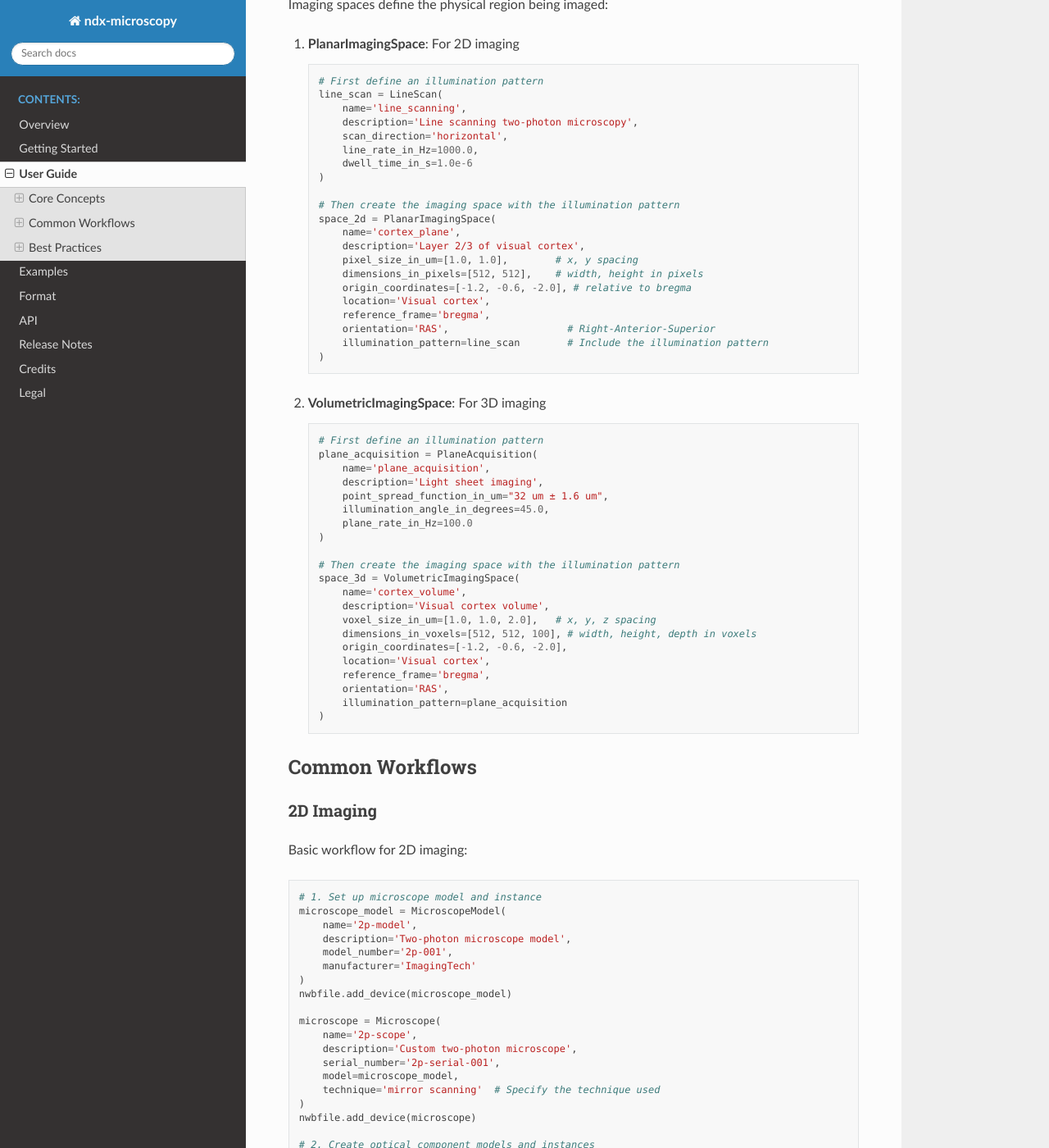
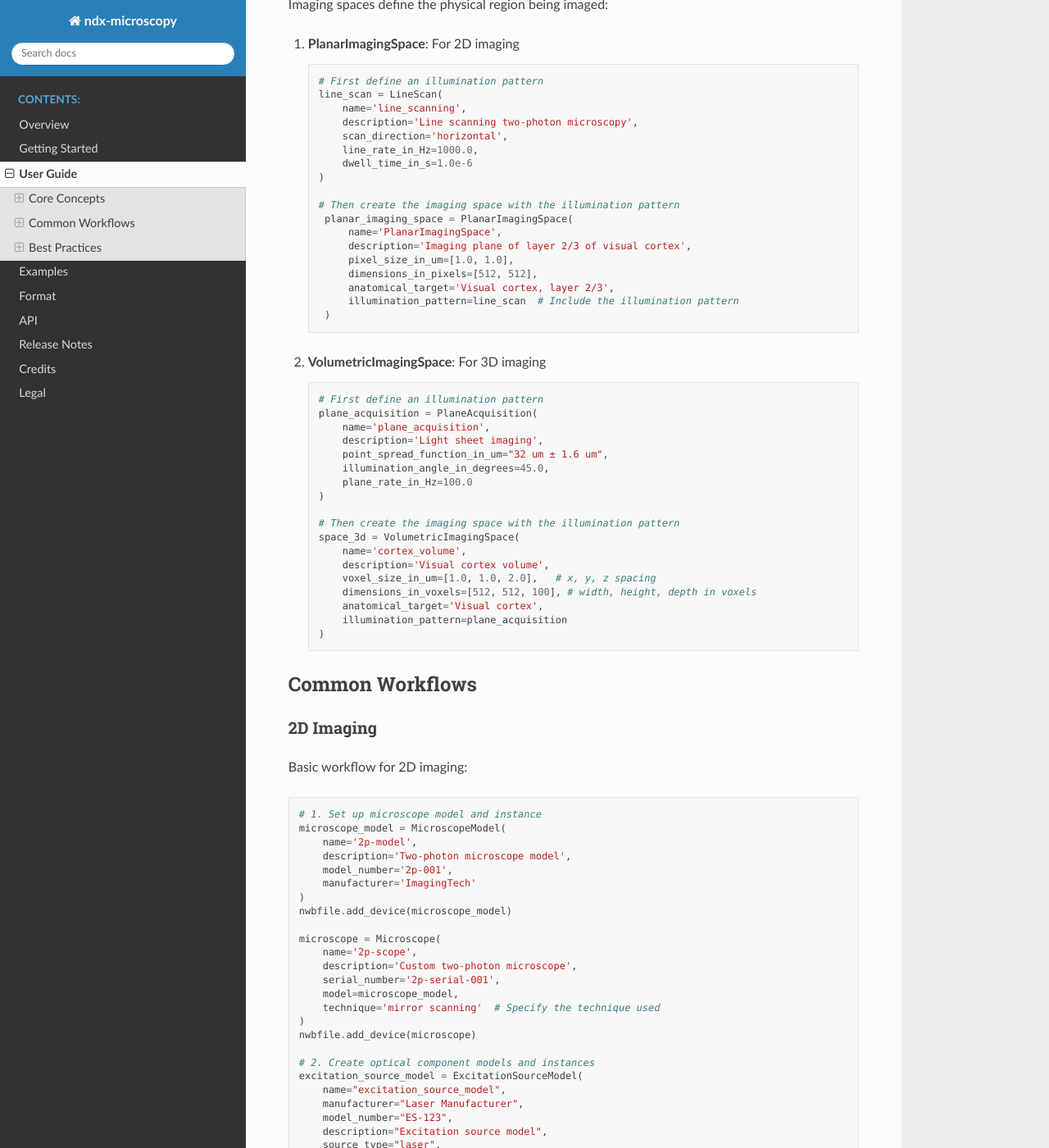
Before and after one commit to catalystneuro/ndx-microscopy, a Sphinx documentation site: the page built from docs/source/user_guide.rst, in a window 1280 px wide and 1400 px high, scrolled down 4688 px. Shown: the whole window at 82% size. Built offline with Sphinx 7.4.7 and the Read the Docs theme 3.1.0, drawn with Linux system fonts in a browser that asks for light colours; some of the changed text lies outside the part shown.

Commit message:
Refactor ImagingSpace: Remove coordinate system metadata and update attributes

```diff
--- a/docs/source/getting_started.rst
+++ b/docs/source/getting_started.rst
@@ -246,11 +246,11 @@ Here's a minimal example showing how to create a basic microscopy dataset:
 
     # Define imaging space with illumination pattern
     planar_imaging_space = PlanarImagingSpace(
-        name='cortex_plane',
-        description='Layer 2/3 of visual cortex',
+        name='PlanarImagingSpace',
+        description='Imaging plane of layer 2/3 of visual cortex',
         pixel_size_in_um=[1.0, 1.0],
         dimensions_in_pixels=[512, 512],
-        origin_coordinates=[-1.2, -0.6, -2.0],
+        anatomical_target='Visual cortex, layer 2/3',
         illumination_pattern=line_scan  # Include the illumination pattern
     )
 
--- a/docs/source/user_guide.rst
+++ b/docs/source/user_guide.rst
@@ -283,17 +283,14 @@ Imaging spaces define the physical region being imaged:
        )
 
        # Then create the imaging space with the illumination pattern
-       space_2d = PlanarImagingSpace(
-           name='cortex_plane',
-           description='Layer 2/3 of visual cortex',
-           pixel_size_in_um=[1.0, 1.0],        # x, y spacing
-           dimensions_in_pixels=[512, 512],    # width, height in pixels
-           origin_coordinates=[-1.2, -0.6, -2.0], # relative to bregma
-           location='Visual cortex',
-           reference_frame='bregma',
-           orientation='RAS',                    # Right-Anterior-Superior
-           illumination_pattern=line_scan        # Include the illumination pattern
-       )
+        planar_imaging_space = PlanarImagingSpace(
+            name='PlanarImagingSpace',
+            description='Imaging plane of layer 2/3 of visual cortex',
+            pixel_size_in_um=[1.0, 1.0],
+            dimensions_in_pixels=[512, 512],
+            anatomical_target='Visual cortex, layer 2/3',
+            illumination_pattern=line_scan  # Include the illumination pattern
+        )
 
 2. **VolumetricImagingSpace**: For 3D imaging
 
@@ -314,10 +311,7 @@ Imaging spaces define the physical region being imaged:
            description='Visual cortex volume',
            voxel_size_in_um=[1.0, 1.0, 2.0],   # x, y, z spacing
            dimensions_in_voxels=[512, 512, 100], # width, height, depth in voxels
-           origin_coordinates=[-1.2, -0.6, -2.0],
-           location='Visual cortex',
-           reference_frame='bregma',
-           orientation='RAS',
+           anatomical_target='Visual cortex',
            illumination_pattern=plane_acquisition
        )
 
@@ -440,15 +434,12 @@ Basic workflow for 2D imaging:
 
     # 6. Set up imaging space with illumination pattern
     planar_imaging_space = PlanarImagingSpace(
-        name='cortex_plane',
-        description='Layer 2/3 of visual cortex',
-        pixel_size_in_um=[1.0, 1.0],        # x, y spacing
-        dimensions_in_pixels=[512, 512],    # width, height in pixels
-        origin_coordinates=[-1.2, -0.6, -2.0], # relative to bregma
-        location='Visual cortex',
-        reference_frame='bregma',
-        orientation='RAS',                    # Right-Anterior-Superior
-        illumination_pattern=line_scan        # Include the illumination pattern
+        name='PlanarImagingSpace',
+        description='Imaging plane of layer 2/3 of visual cortex',
+        pixel_size_in_um=[1.0, 1.0],
+        dimensions_in_pixels=[512, 512],
+        anatomical_target='Visual cortex, layer 2/3',
+        illumination_pattern=line_scan  # Include the illumination pattern
     )
 
     # 7. Create microscopy channel
@@ -566,15 +557,12 @@ Workflow for one-photon widefield imaging:
 
     # 6. Set up imaging space with illumination pattern
     planar_imaging_space = PlanarImagingSpace(
-        name='hippo_plane',
-        description='CA1 region of hippocampus',
+        name='PlanarImagingSpace',
+        description='Imaging plane of layer 2/3 of visual cortex',
         pixel_size_in_um=[1.0, 1.0],
-        dimensions_in_pixels=[512, 512],  # width, height in pixels
-        origin_coordinates=[-1.8, 2.0, 1.2],
-        location='Hippocampus, CA1 region',
-        reference_frame='bregma',
-        orientation='RAS',
-        illumination_pattern=plane_acquisition
+        dimensions_in_pixels=[512, 512],
+        anatomical_target='Visual cortex, layer 2/3',
+        illumination_pattern=plane_acquisition  # Include the illumination pattern
     )
 
     # 7. Create microscopy channel
@@ -697,10 +685,7 @@ Workflow for volumetric imaging with targeted scanning:
         description='Visual cortex volume',
         voxel_size_in_um=[1.0, 1.0, 2.0],   # x, y, z spacing
         dimensions_in_voxels=[512, 512, 100], # width, height, depth in voxels
-        origin_coordinates=[-1.2, -0.6, -2.0],
-        location='Visual cortex',
-        reference_frame='bregma',
-        orientation='RAS',
+        anatomical_target='Visual cortex',
         illumination_pattern=random_access_scan
     )
 
```
Also changed, not shown: CHANGELOG.md (+5 -0 lines), README.md (+4 -18 lines), docs/source/examples.rst (+3 -12 lines), docs/source/format.rst (+15 -45 lines), 7 other files.
